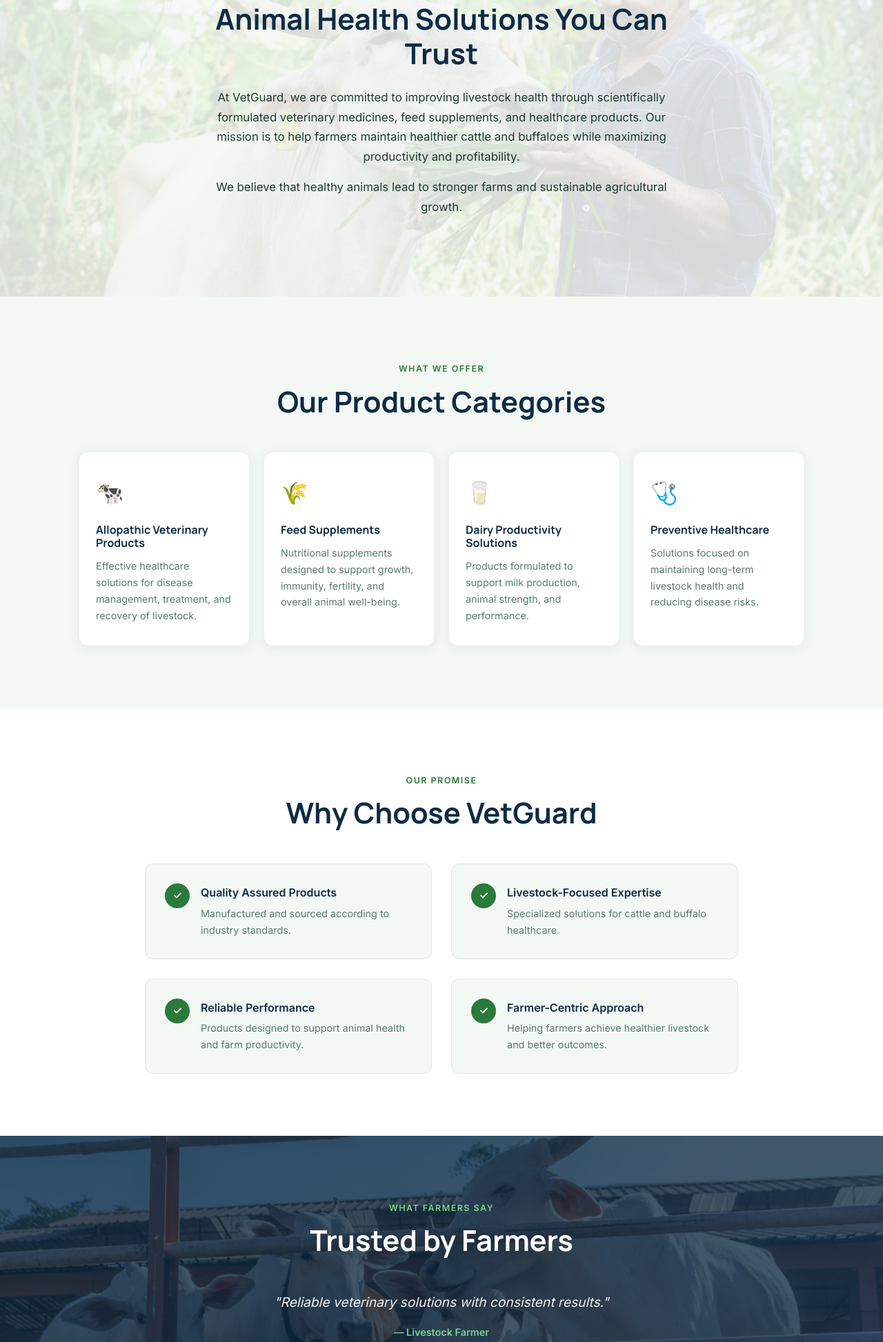
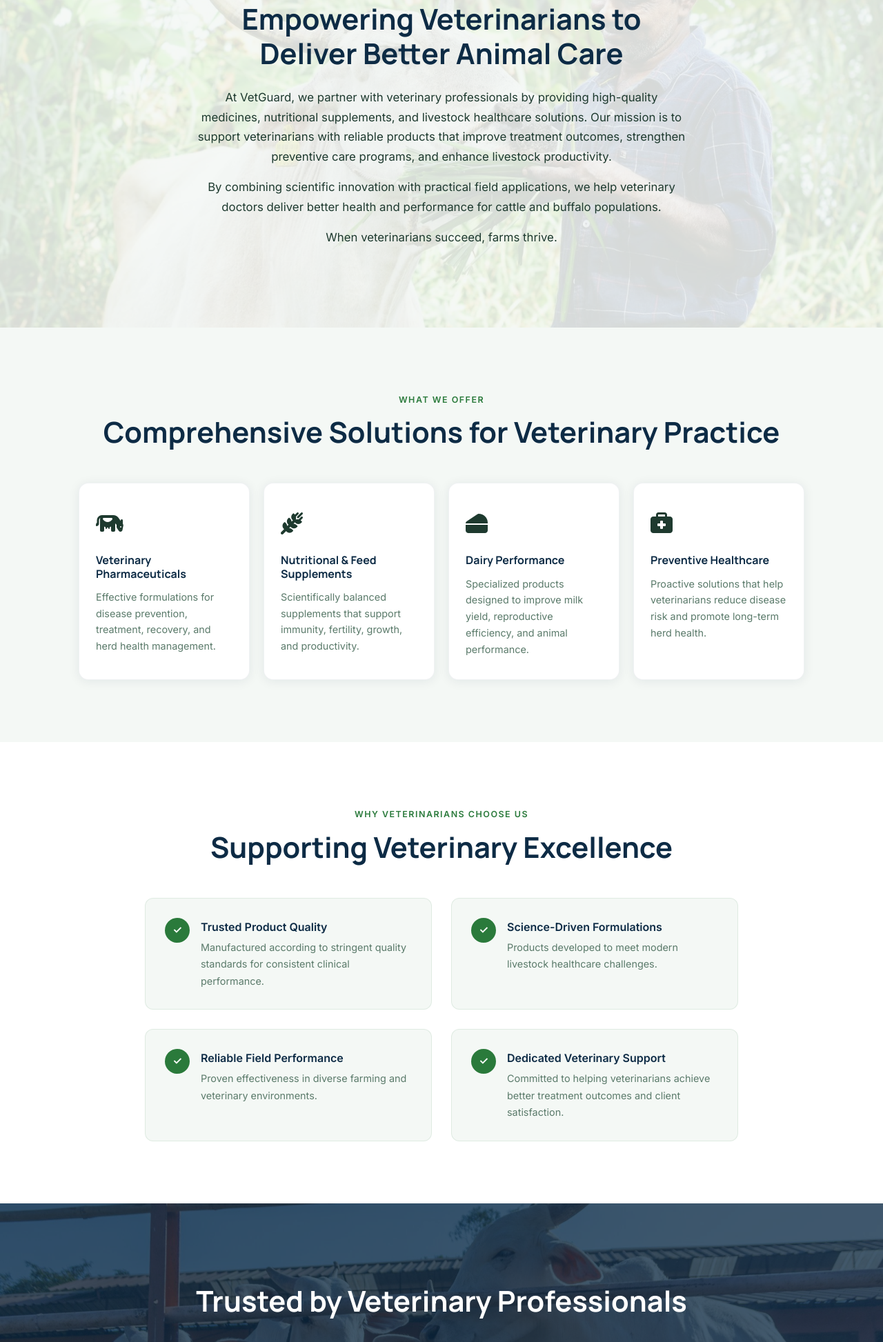
Before and after one commit to ajaiswal0810-svg/Vet-Guard, a plain HTML site: page index.html in a window 1280 px wide. Shown: the part 854-2800 px from the top of the page at 69% size. Drawn offline with Linux system fonts and the light colour scheme.

Commit message:
content update

```diff
--- a/index.html
+++ b/index.html
@@ -12,10 +12,9 @@
   <link rel="preconnect" href="https://fonts.gstatic.com" crossorigin />
   <link href="https://fonts.googleapis.com/css2?family=Inter:wght@400;500;600&family=Manrope:wght@700;800&display=swap" rel="stylesheet" />
   <link rel="stylesheet" href="style.css" />
+  <script src="https://kit.fontawesome.com/87e82e794b.js" crossorigin="anonymous"></script>
 </head>
 <body>
-
-  <!-- NAVBAR -->
   <nav id="navbar">
     <ul>
       <li><a href="#about">About</a></li>
@@ -27,117 +26,111 @@
     <button id="menu-toggle">☰</button>
   </nav>
 
-  <!-- HERO -->
   <section id="hero">
     <picture>
-        <!-- Mobile Image -->
         <source
             media="(max-width: 768px)"
-            srcset="mobile-hero.png"
+            srcset="newmobile.png"
         >
 
-        <!-- Desktop Image -->
         <img
-            src="desktop-hero.png"
+            src="Newdesk.png"
             alt="VetGuard Animal Health Solutions"
         >
     </picture>
 </section>
 
-  <!-- ABOUT -->
   <section id="about" class="fade-section">
     <div class="about-inner">
       <div class="about-text">
         <span class="eyebrow">Who We Are</span>
-        <h2>Animal Health Solutions You Can Trust</h2>
-        <p>At VetGuard, we are committed to improving livestock health through scientifically formulated veterinary medicines, feed supplements, and healthcare products. Our mission is to help farmers maintain healthier cattle and buffaloes while maximizing productivity and profitability.</p>
-        <p>We believe that healthy animals lead to stronger farms and sustainable agricultural growth.</p>
+        <h2>Empowering Veterinarians to Deliver Better Animal Care</h2>
+        <p>At VetGuard, we partner with veterinary professionals by providing high-quality medicines, nutritional supplements, and livestock healthcare solutions. Our mission is to support veterinarians with reliable products that improve treatment outcomes, strengthen preventive care programs, and enhance livestock productivity.</p>
+        <p>By combining scientific innovation with practical field applications, we help veterinary doctors deliver better health and performance for cattle and buffalo populations.</p>
+        <p>When veterinarians succeed, farms thrive.</p>
       </div>
     </div>
   </section>
 
-  <!-- PRODUCTS -->
   <section id="products" class="fade-section">
     <div class="section-inner">
-      <span class="eyebrow">What We Offer</span>
-      <h2>Our Product Categories</h2>
+      <span class="eyebrow">WHAT WE OFFER</span>
+      <h2>Comprehensive Solutions for Veterinary Practice</h2>
       <div class="cards-grid">
         <div class="card">
-          <div class="card-icon">🐄</div>
-          <h3>Allopathic Veterinary Products</h3>
-          <p>Effective healthcare solutions for disease management, treatment, and recovery of livestock.</p>
+          <div class="card-icon"><i class="fa-solid fa-cow"></i></div>
+          <h3>Veterinary Pharmaceuticals</h3>
+          <p>Effective formulations for disease prevention, treatment, recovery, and herd health management.</p>
         </div>
         <div class="card">
-          <div class="card-icon">🌾</div>
-          <h3>Feed Supplements</h3>
-          <p>Nutritional supplements designed to support growth, immunity, fertility, and overall animal well-being.</p>
+          <div class="card-icon"><i class="fa-solid fa-wheat-awn"></i></div>
+          <h3>Nutritional & Feed Supplements</h3>
+          <p>Scientifically balanced supplements that support immunity, fertility, growth, and productivity.</p>
         </div>
         <div class="card">
-          <div class="card-icon">🥛</div>
-          <h3>Dairy Productivity Solutions</h3>
-          <p>Products formulated to support milk production, animal strength, and performance.</p>
+          <div class="card-icon"><i class="fa-solid fa-cheese"></i></div>
+          <h3>Dairy Performance</h3>
+          <p>Specialized products designed to improve milk yield, reproductive efficiency, and animal performance.</p>
         </div>
         <div class="card">
-          <div class="card-icon">🩺</div>
+          <div class="card-icon"><i class="fa-solid fa-briefcase-medical"></i></div>
           <h3>Preventive Healthcare</h3>
-          <p>Solutions focused on maintaining long-term livestock health and reducing disease risks.</p>
+          <p>Proactive solutions that help veterinarians reduce disease risk and promote long-term herd health.</p>
         </div>
       </div>
     </div>
   </section>
 
-  <!-- BENEFITS -->
   <section id="benefits" class="fade-section">
     <div class="section-inner">
-      <span class="eyebrow">Our Promise</span>
-      <h2>Why Choose VetGuard</h2>
+      <span class="eyebrow">WHY VETERINARIANS CHOOSE US</span>
+      <h2>Supporting Veterinary Excellence</h2>
       <ul class="benefits-list">
         <li>
           <span class="tick">✓</span>
           <div>
-            <strong>Quality Assured Products</strong>
-            <p>Manufactured and sourced according to industry standards.</p>
+            <strong>Trusted Product Quality</strong>
+            <p>Manufactured according to stringent quality standards for consistent clinical performance.</p>
           </div>
         </li>
         <li>
           <span class="tick">✓</span>
           <div>
-            <strong>Livestock-Focused Expertise</strong>
-            <p>Specialized solutions for cattle and buffalo healthcare.</p>
+            <strong>Science-Driven Formulations</strong>
+            <p>Products developed to meet modern livestock healthcare challenges.</p>
           </div>
         </li>
         <li>
           <span class="tick">✓</span>
           <div>
-            <strong>Reliable Performance</strong>
-            <p>Products designed to support animal health and farm productivity.</p>
+            <strong>Reliable Field Performance</strong>
+            <p>Proven effectiveness in diverse farming and veterinary environments.</p>
           </div>
         </li>
         <li>
           <span class="tick">✓</span>
           <div>
-            <strong>Farmer-Centric Approach</strong>
-            <p>Helping farmers achieve healthier livestock and better outcomes.</p>
+            <strong>Dedicated Veterinary Support</strong>
+            <p>Committed to helping veterinarians achieve better treatment outcomes and client satisfaction.</p>
           </div>
         </li>
       </ul>
     </div>
   </section>
 
-  <!-- TESTIMONIALS -->
   <section id="testimonials" class="fade-section">
     <div class="section-inner">
-      <span class="eyebrow">What Farmers Say</span>
-      <h2>Trusted by Farmers</h2>
+      <span class="eyebrow"></span>
+      <h2>Trusted by Veterinary Professionals</h2>
       <div class="slideshow">
         <div class="slides">
           <div class="slide active">
-            <blockquote>"The quality of VetGuard products has helped us maintain healthier cattle and improve overall farm performance."</blockquote>
-            <cite>— Dairy Farm Owner</cite>
+            <blockquote>"VetGuard products consistently deliver reliable clinical results, helping us improve herd health management."</blockquote>
+            <cite>—Senior Veterinary Consultant</cite>
           </div>
           <div class="slide">
-            <blockquote>"Reliable veterinary solutions with consistent results."</blockquote>
-            <cite>— Livestock Farmer</cite>
+            <blockquote>"The quality and consistency of VetGuard formulations make them a preferred choice in our practice."</blockquote>
+            <cite>— Livestock Veterinary Specialist</cite>
           </div>
         </div>
         <div class="slideshow-controls">
@@ -152,18 +145,17 @@
     </div>
   </section>
 
-  <!-- FOOTER / CONTACT -->
   <footer id="footer">
     <div class="footer-inner">
       <div class="footer-brand">
-        <h3>VetGuard</h3>
-        <p>Protecting Health, Enhancing Productivity.</p>
+        <h3>VetGuard honours Veterinary professionals</h3>
+        <p>On 30 November, we proudly recognize the dedication, expertise, and compassion of veterinary doctors who safeguard animal health and strengthen the livestock industry.Whether you're a veterinary practitioner, livestock consultant, clinic owner, or distributor, we're here to support your animal healthcare needs with trusted veterinary solutions.</p>
       </div>
       <div class="footer-contact">
         <h4>Get In Touch</h4>
-        <p>📞 +91 7054412907</p>
-        <p>✉️ <a href="mailto:admusk@gmail.com">admusk@gmail.com</a></p>
-        <p>📍 67/27 A, Lal Kuwan, Lucknow</p>
+        <p><i class="fa-solid fa-phone-volume"></i> +91 7054412907</p>
+        <p><i class="fa-regular fa-envelope"></i> <a href="mailto:admusk@gmail.com">admusk@gmail.com</a></p>
+        <p><i class="fa-solid fa-location-dot"></i> 67/27 A, Lal Kuwan, Lucknow</p>
       </div>
       <div class="footer-links">
         <h4>Navigate</h4>
--- a/script.js
+++ b/script.js
@@ -1,4 +1,3 @@
-// ─── Navbar shadow on scroll ──────────────────────
 const navbar = document.getElementById('navbar');
 
 window.addEventListener('scroll', () => {
@@ -18,7 +17,6 @@
     });
 });
 
-// ─── Fade-in on scroll ────────────────────────────
 const fadeSections = document.querySelectorAll('.fade-section');
 
 const observer = new IntersectionObserver((entries) => {
@@ -32,7 +30,6 @@
 
 fadeSections.forEach(el => observer.observe(el));
 
-// ─── Testimonial Slideshow ────────────────────────
 const slides = document.querySelectorAll('.slide');
 const dots   = document.querySelectorAll('.dot');
 let current  = 0;
```
Also changed, not shown: style.css (+0 -10 lines), 2 other files.
